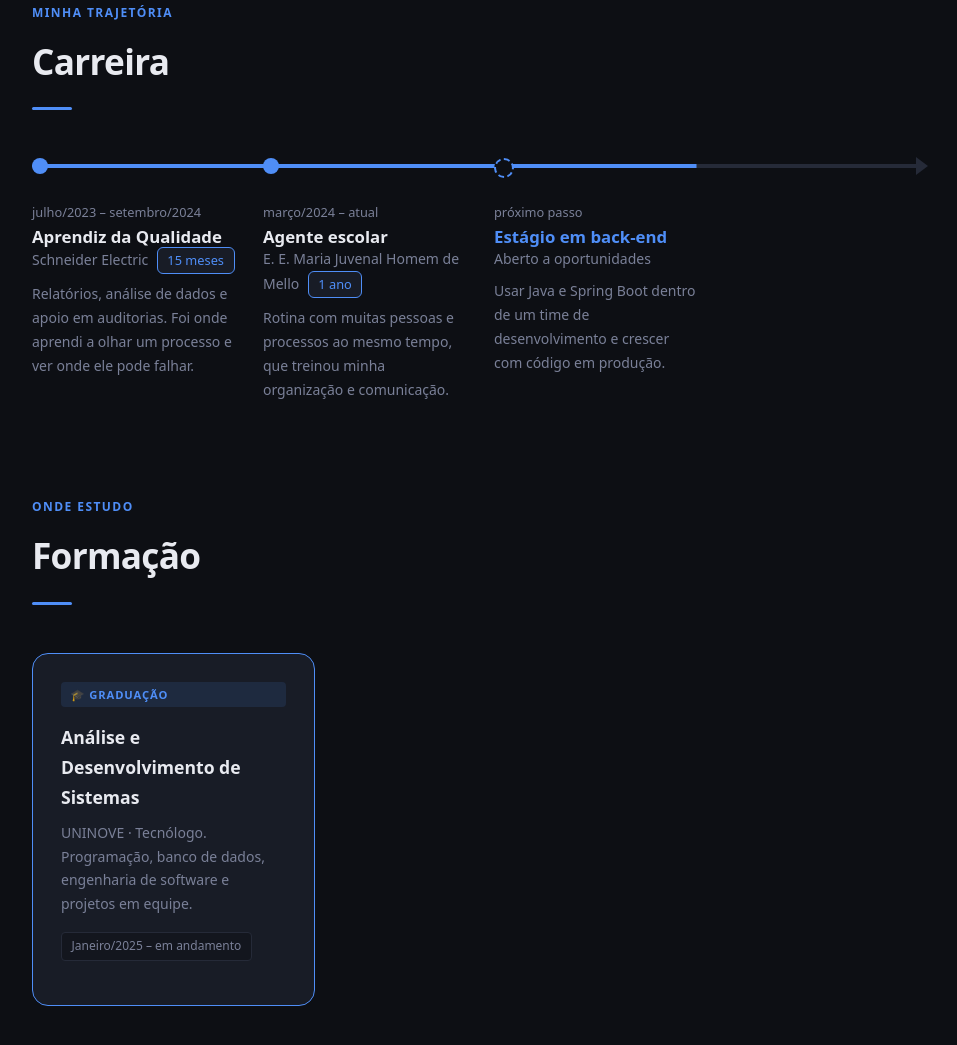
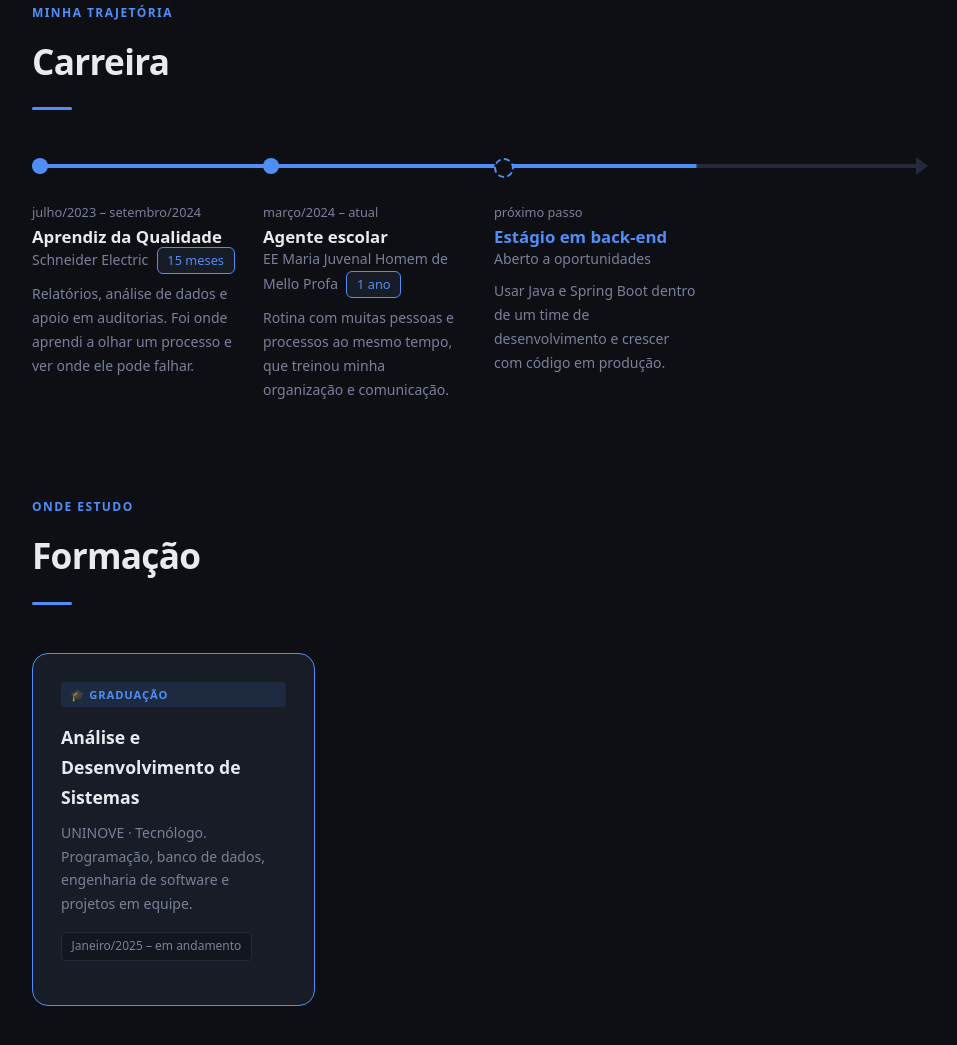
Before and after one commit to Kauapereira10/Kauapereira10.github.io, a plain HTML site: page index.html in a window 1280 px wide. Shown: the part 1601-2646 px from the top of the page, without its empty margins (160-1117 px from the left). Drawn offline with nearby package versions, Linux system fonts and the light colour scheme.

Commit message:
Esqueci de add 'Profa' no nome da escola onde trabalho

```diff
--- a/index.html
+++ b/index.html
@@ -116,7 +116,7 @@
             <li>
                 <small>março/2024 – atual</small>
                 <h3>Agente escolar</h3>
-                <p>E. E. Maria Juvenal Homem de Mello <span class="tag">1 ano</span></p>
+                <p>EE Maria Juvenal Homem de Mello Profa <span class="tag">1 ano</span></p>
                 <p>Rotina com muitas pessoas e processos ao mesmo tempo, que treinou minha organização e comunicação.</p>
             </li>
             <li>
```
